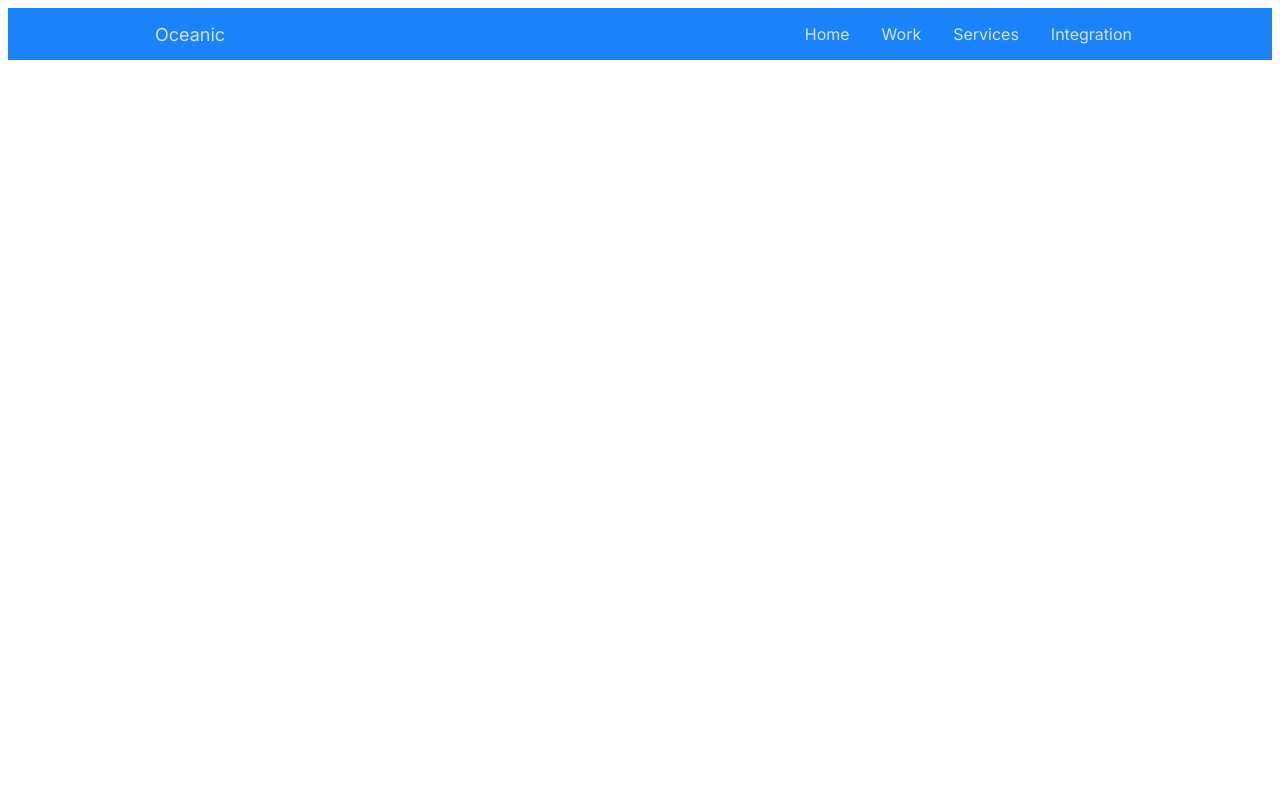
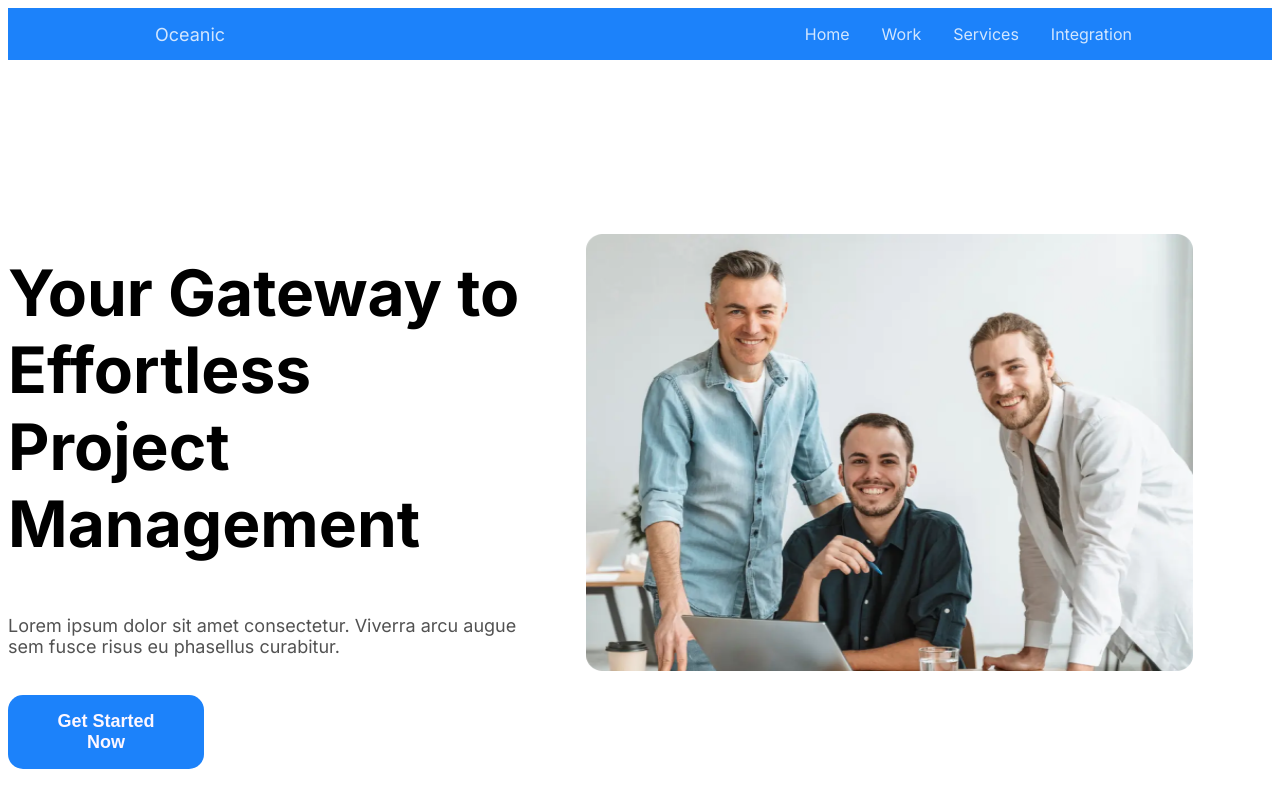
Before and after one commit to nbappi13/high-tech-park-assignment-3, a plain HTML site: page index.html in a window 1280 px wide. Drawn offline with Linux system fonts and the light colour scheme.

Commit message:
created hero-section

```diff
--- a/index.html
+++ b/index.html
@@ -21,7 +21,18 @@
      </nav>
     </header>
     <main>
-
+        <section class="hero-section">
+            <div class="hero-div display-flex">
+                <div class="hero-div-content">
+                    <h1 class="hero-div-h1">Your Gateway to <br>Effortless Project <br> Management</h1>
+                    <p class="hero-div-p">Lorem ipsum dolor sit amet consectetur. Viverra arcu augue <br>sem fusce risus eu phasellus curabitur.</p>
+                    <button class="hero-div-btn"><a href="#">Get Started Now</a></button>
+                </div>
+                <div class="hero-div-image">
+                 <img class="hero-img" src="asstets/hero-img.png" width="574px" height="437px" alt="3 laughing people inside the image">
+                </div>
+            </div>
+        </section>
     </main>
     <footer>
 
--- a/styles/style.css
+++ b/styles/style.css
@@ -76,3 +76,78 @@
 .nav-links a {
     color: white;
 }
+
+
+/* NAV-BAR RESPONSIVE */
+
+@media screen and (max-width: 576px) {
+    .navbar {
+        font-size: 0.9rem;
+        padding: 0 10px;
+    }
+
+}
+
+
+/* HERO-SECTION RELATED STYLES */
+
+
+main {
+    max-width: 1440px;
+    margin: 0 auto;
+}
+
+
+.hero-div {
+    justify-content: space-between;
+
+}
+
+.hero-div-content {
+
+}
+
+.hero-div-h1 {
+    font-weight: 700;
+    font-size: 4rem;
+    margin-top: 194px;
+
+}
+
+.hero-div-p {
+    font-weight: 400;
+    font-size: 1.125rem;
+    color: rgba(82, 82, 82, 1);
+    margin-top: 15px;
+}
+
+.hero-div-btn {
+    width: 196px;
+    border-radius: 15px;
+    padding: 16px 28px;
+    margin-top: 20px;
+    font-weight: 700;
+    font-size: 1.125rem;
+    text-decoration: none;
+    background-color: rgba(28, 130, 250, 1);
+    border: none;
+}
+
+.hero-div-btn a {
+    text-decoration: none;
+    color: rgba(253, 247, 255, 1);
+}
+
+.hero-div-image {
+    margin-top: 174px;
+    margin-right: 140px;
+
+}
+
+.hero-div-image img{
+    margin-left: 61px;
+    width: 100%;
+}
+
+
+/* HERO-SECTION RESPONSIVE */
```
